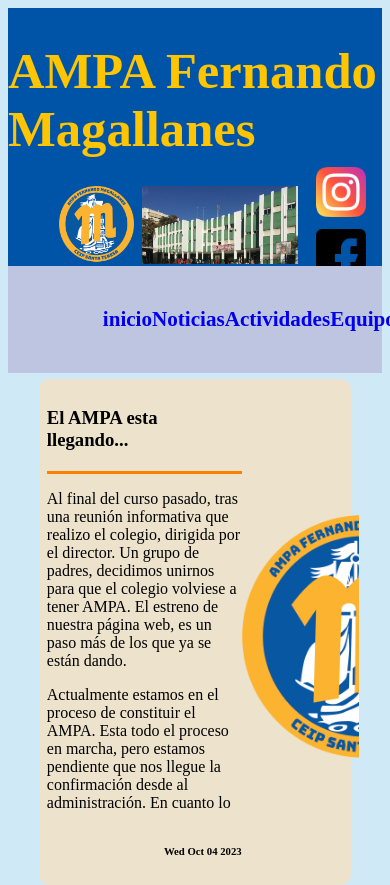
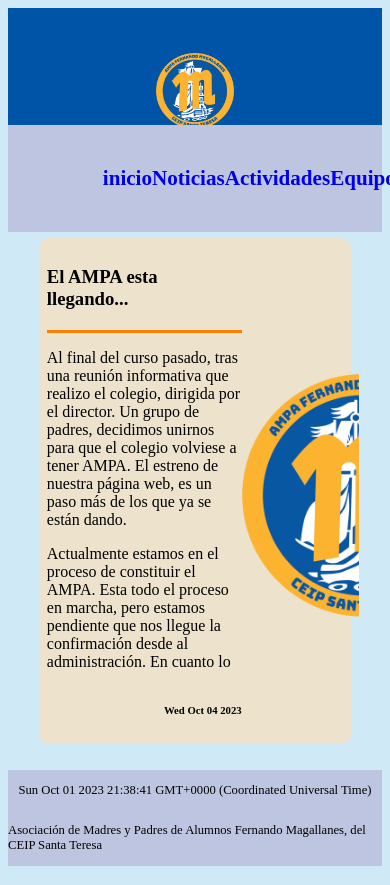
Before and after one commit to rortegaez/ampafront, a Next.js app: page / in a window 390 px wide. Shown: the top 885 px of the page. Built offline with nearby package versions, Linux system fonts and the light colour scheme.

Commit message:
feature media in header

```diff
--- a/app/globals.css
+++ b/app/globals.css
@@ -6,7 +6,8 @@
   display: flex;
   flex-direction: column;
   justify-content: center;
-  align-items: center; }
+  align-items: center;
+  height: 30vw; }
   .mainBoxHeader h1 {
     font-size: 6vh; }
   .mainBoxHeader .containerImages {
@@ -32,8 +33,25 @@
     align-items: center;
     padding-left: 1.5vw; }
     .mainBoxHeader .containerIcons .icon {
-      padding: 1vw; }
+      padding: 1vw;
+      width: 5vw;
+      height: 5vw; }
 
+@media (max-width: 480px) {
+  .mainBoxHeader {
+    height: 30vw; }
+    .mainBoxHeader h1 {
+      display: none; }
+    .mainBoxHeader .containerImages {
+      object-fit: cover;
+      display: flex;
+      flex-direction: column; }
+      .mainBoxHeader .containerImages .photoCole {
+        display: none; }
+      .mainBoxHeader .containerImages .photoLogo {
+        padding-top: 5vw; }
+      .mainBoxHeader .containerImages .containerIcons {
+        flex-direction: row; } }
 .mainBoxNavbar {
   background-color: #bec5e1;
   display: flex;
--- a/app/sass/layout/_header.scss
+++ b/app/sass/layout/_header.scss
@@ -5,6 +5,8 @@
   flex-direction: column;
   justify-content: center;
   align-items: center;
+  height: 30vw;
+
   h1 {
     font-size: 6vh;
   }
@@ -35,6 +37,31 @@
     padding-left: 1.5vw;
     .icon {
       padding: 1vw;
+      width: 5vw;
+      height: 5vw;
     }
   }
 }
+
+@media (max-width: 480px) {
+  .mainBoxHeader {
+    height: 30vw;
+    h1 {
+      display: none;
+    }
+    .containerImages {
+      object-fit: cover;
+      display: flex;
+      flex-direction: column;
+      .photoCole {
+        display: none;
+      }
+      .photoLogo {
+        padding-top: 5vw;
+      }
+      .containerIcons {
+        flex-direction: row;
+      }
+    }
+  }
+}
```
Also changed, not shown: 2 other files (tests, documents, lock files or other folders).
